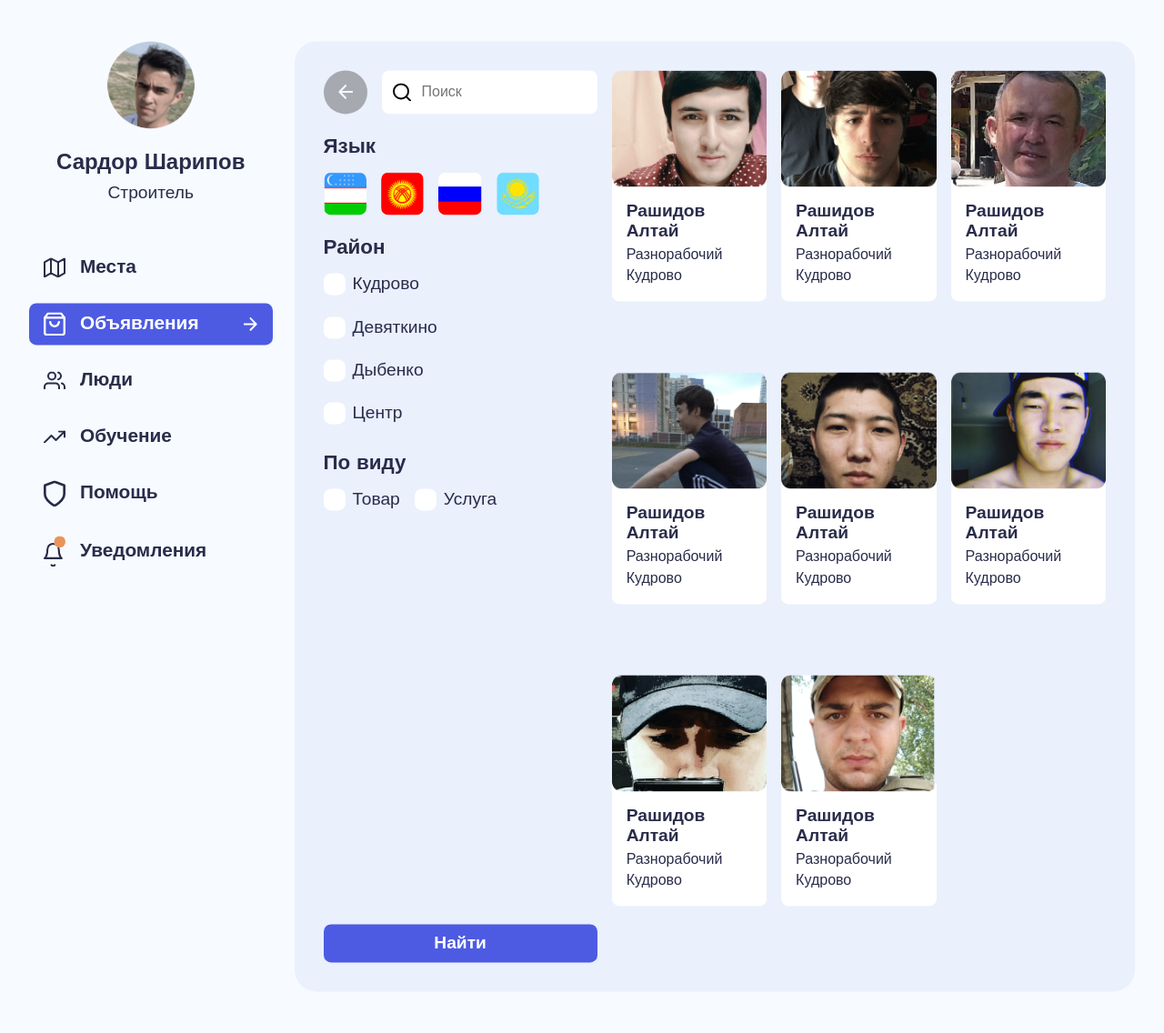
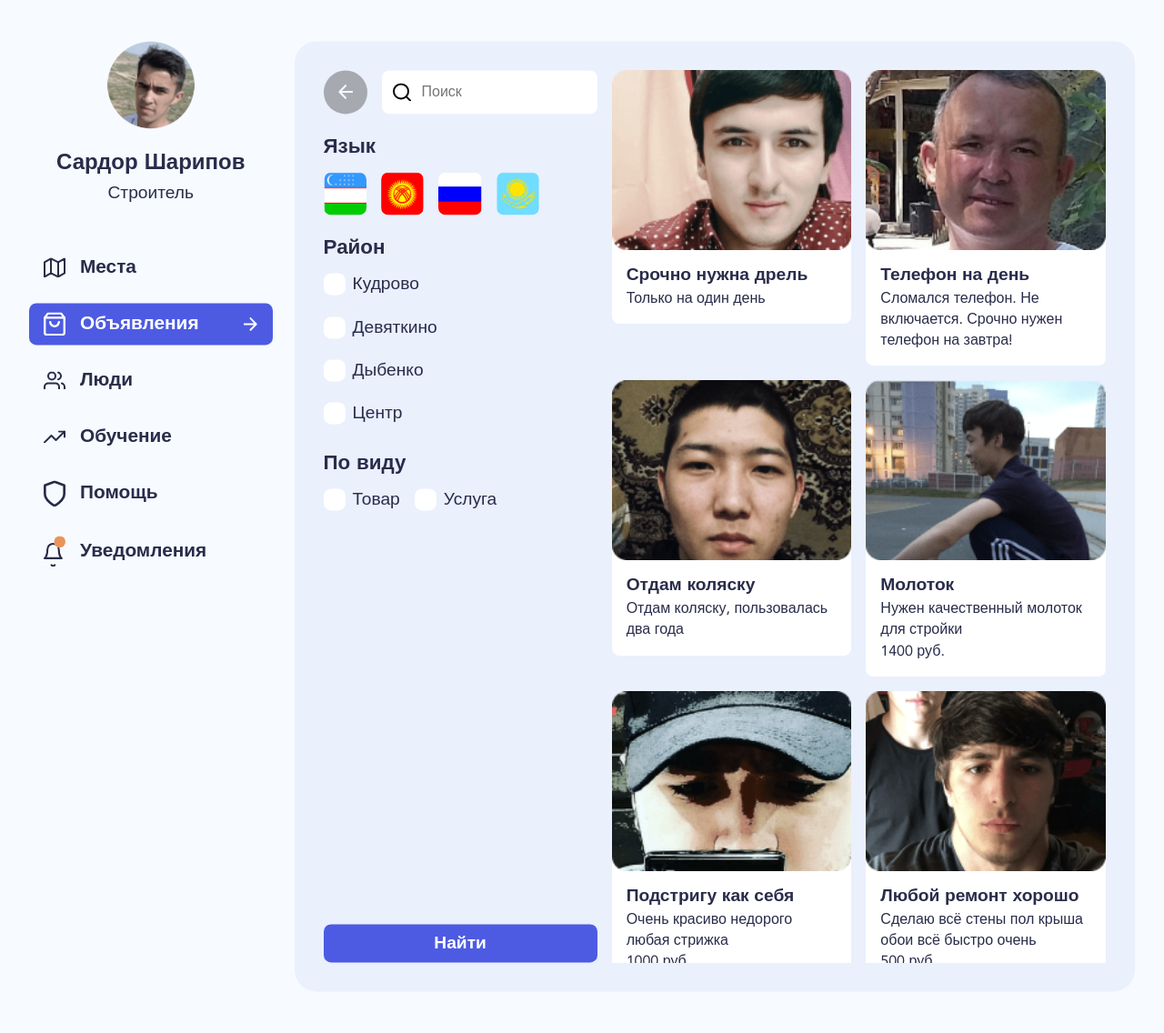
Before and after one commit to PPnP/LaborHack, a Python web app: template app/templates/desk.html in a window 1280 px wide. Shown: the whole page at 91% size. Run offline with Jinja, Linux system fonts and the light colour scheme; the template is opened without the code that fills it, so the values that code supplies are empty; some libraries are stand-ins or nearby versions.

Commit message:
to populate desk with relevant data

```diff
--- a/app/static/styles/main.css
+++ b/app/static/styles/main.css
@@ -528,6 +528,10 @@ textarea {
     overflow: auto
 }
 
+.search-results_two-col {
+    grid-template-columns: repeat(2, 1fr);
+}
+
 .person-card {
     text-decoration: none;
     color: var(--main-dark);
@@ -824,6 +828,40 @@ textarea {
     margin: 4rem auto 2rem
 }
 
+.ad-card {
+    text-decoration: none;
+    color: var(--main-dark);
+    -webkit-transition: -webkit-transform var(--transition-duration) linear;
+    -o-transition: transform var(--transition-duration) linear;
+    transition: transform var(--transition-duration) linear;
+    transition: transform var(--transition-duration) linear, -webkit-transform var(--transition-duration) linear
+}
+
+.ad-card_invisible {
+    display: none
+}
+
+.ad-card__photo {
+    vertical-align: bottom;
+    border-radius: var(--border-radius-secondary);
+    width: 100%
+}
+
+.ad-card__title {
+    font-weight: 600;
+    margin-bottom: .25rem
+}
+
+.ad-card__info {
+    padding: 1rem;
+    padding-top: calc(1rem + 5%);
+    margin-top: -5%;
+    background: #fff;
+    border-radius: var(--border-radius-secondary);
+    border-top-left-radius: 0;
+    border-top-right-radius: 0
+}
+
 @media screen and (max-width:1000px) {
 
     .content,
--- /dev/null
+++ b/app/templates/blocks/ad_card.html
@@ -0,0 +1,11 @@
+<a class="ad-card" data-district="{{ location }}" data-language="{{ language }}" data-type="{{ type }}">
+    <img class="ad-card__photo" src="{{ url_for('static', filename=image) }}">
+    <div class="ad-card__info">
+        <h4 class="ad-card__title">{{ title }}</h4>
+        <p class="ad-card__extra">{{ description }}</p>
+
+        {% if price %}
+        <p class="ad-card__extra">{{ price }} руб.</p>
+        {% endif %}
+    </div>
+</a>
--- a/app/templates/desk.html
+++ b/app/templates/desk.html
@@ -30,12 +30,12 @@
             </button>
         </div>
 
-        <div class="search-results">
-            {% include "search/people.html" %}
+        <div class="search-results search-results_two-col">
+            {% include "desk/ads.html" %}
         </div>
     </main>
 </div>
 
 <script src="{{ url_for('static', filename='scripts/debounce.js') }}"></script>
-<script src="{{ url_for('static', filename='scripts/people/search.js') }}"></script>
+<script src="{{ url_for('static', filename='scripts/desk/search.js') }}"></script>
 {% endblock content %}
--- /dev/null
+++ b/app/templates/desk/ads.html
@@ -0,0 +1,23 @@
+{% with title="Срочно нужна дрель", type="good", image='images/people/1.png', description='Только на один день', location='Кудрово', language="uz" %}
+{% include "blocks/ad_card.html" %}
+{% endwith %}
+
+{% with title="Телефон на день", type="good", image='images/people/3.png', description='Сломался телефон. Не включается. Срочно нужен телефон на завтра!', location='Кудрово', language="uz" %}
+{% include "blocks/ad_card.html" %}
+{% endwith %}
+
+{% with title="Отдам коляску", type="good", image='images/people/5.png', description='Отдам коляску, пользовалась два года', location='Кудрово', language="uz", price=0 %}
+{% include "blocks/ad_card.html" %}
+{% endwith %}
+
+{% with title="Молоток", type="good", image='images/people/4.png', description='Нужен качественный молоток для стройки', location='Кудрово', language="uz", price=1400 %}
+{% include "blocks/ad_card.html" %}
+{% endwith %}
+
+{% with title="Подстригу как себя", type="service", image='images/people/7.png', description='Очень красиво недорого любая стрижка', location='Кудрово', language="uz", price=1000 %}
+{% include "blocks/ad_card.html" %}
+{% endwith %}
+
+{% with title="Любой ремонт хорошо", type="service", image='images/people/2.png', description='Сделаю всё стены пол крыша обои всё быстро очень', location='Кудрово', language="uz", price=500 %}
+{% include "blocks/ad_card.html" %}
+{% endwith %}
```
Also changed, not shown: app/static/scripts/desk/search.js (added, +101 -0 lines).
